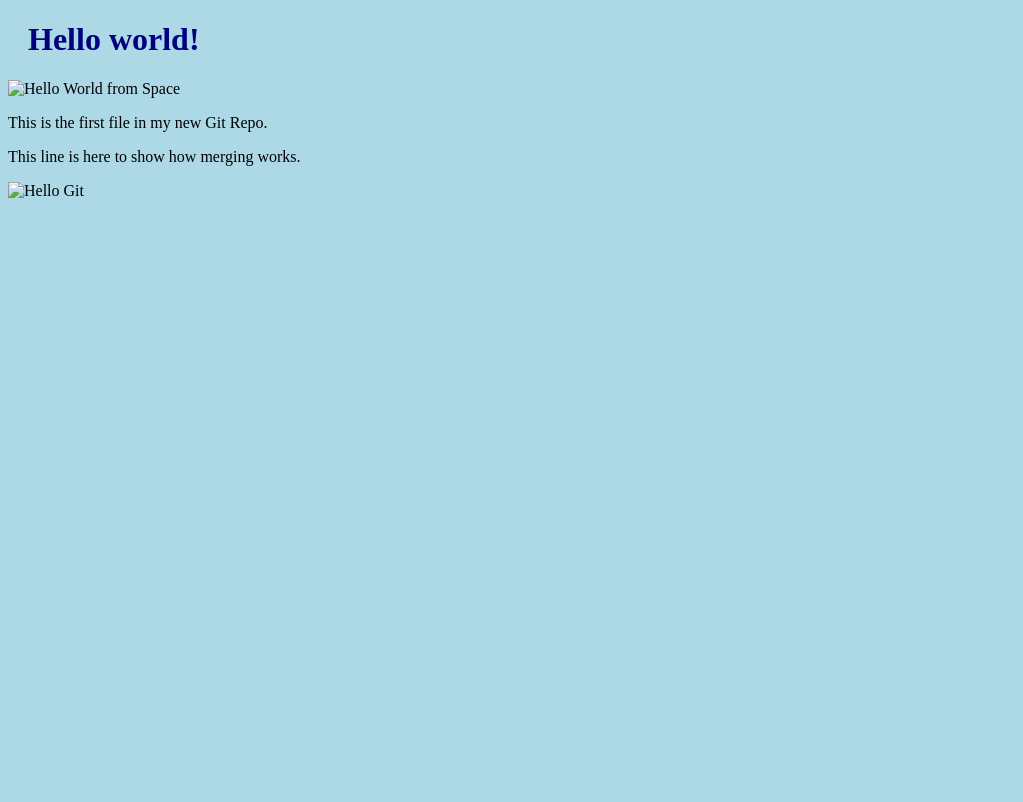
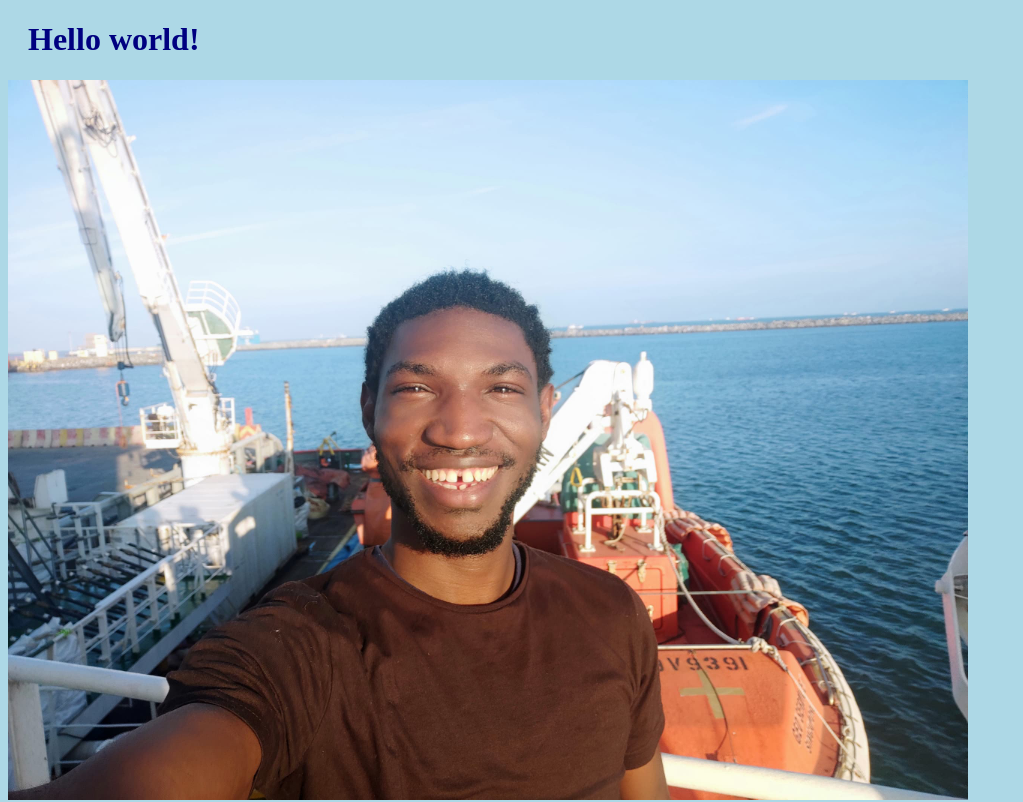
Before and after one commit to Jamesomeiza/Jamesomeiza.github.io, a plain HTML site: page index.html in a window 1280 px wide. Shown: the top 802 px of the page, without its empty margins (0-1023 px from the left). Drawn offline with Linux system fonts and the light colour scheme.

Commit message:
Update index.html with Images

```diff
--- a/index.html
+++ b/index.html
@@ -7,10 +7,10 @@
 <body>
 
 <h1>Hello world!</h1>
-<div><img src="img_hello_world.jpg" alt="Hello World from Space" style="width:100%;max-width:960px"></div>
+<div><img src="WhatsApp Image 2023-07-16 at 00.15.23.jpg" alt="Hello World from Space" style="width:100%;max-width:960px"></div>
 <p>This is the first file in my new Git Repo.</p>
 <p>This line is here to show how merging works.</p>
-<div><img src="img_hello_git.jpg" alt="Hello Git" style="width:100%;max-width:640px"></div>
+<div><img src="WhatsApp Image 2023-07-16 at 00.15.23.jpg" alt="Hello Git" style="width:100%;max-width:640px"></div>
 
 </body>
 </html>
```
